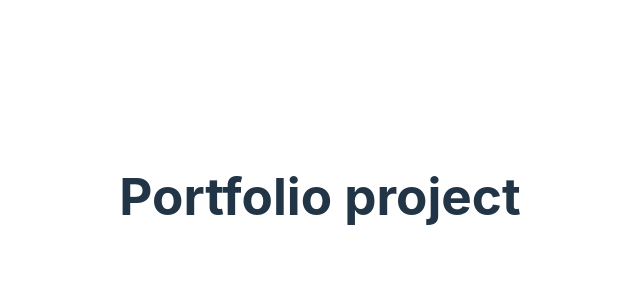
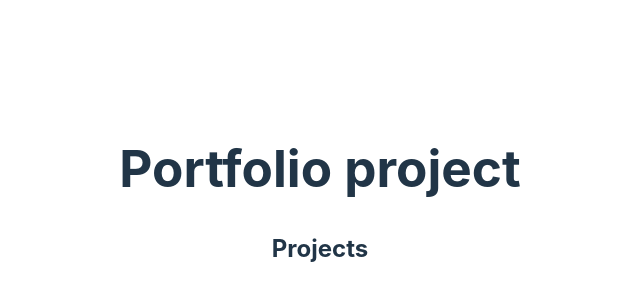
Before and after one commit to BhattaraiNarayan/react_portfolio, a React (Vite) app: page / in a window 1280 px wide. Shown: the part 204-504 px from the top of the page, without its empty margins (320-960 px from the left). Built offline with nearby package versions, Linux system fonts and the light colour scheme.

Commit message:
small change

```diff
--- a/src/App.jsx
+++ b/src/App.jsx
@@ -5,6 +5,9 @@ function App() {
   return (
     <>
     <h1>Portfolio project</h1>
+    <div>
+      <h2>Projects</h2>
+    </div>
     </>
   )
 }
```
